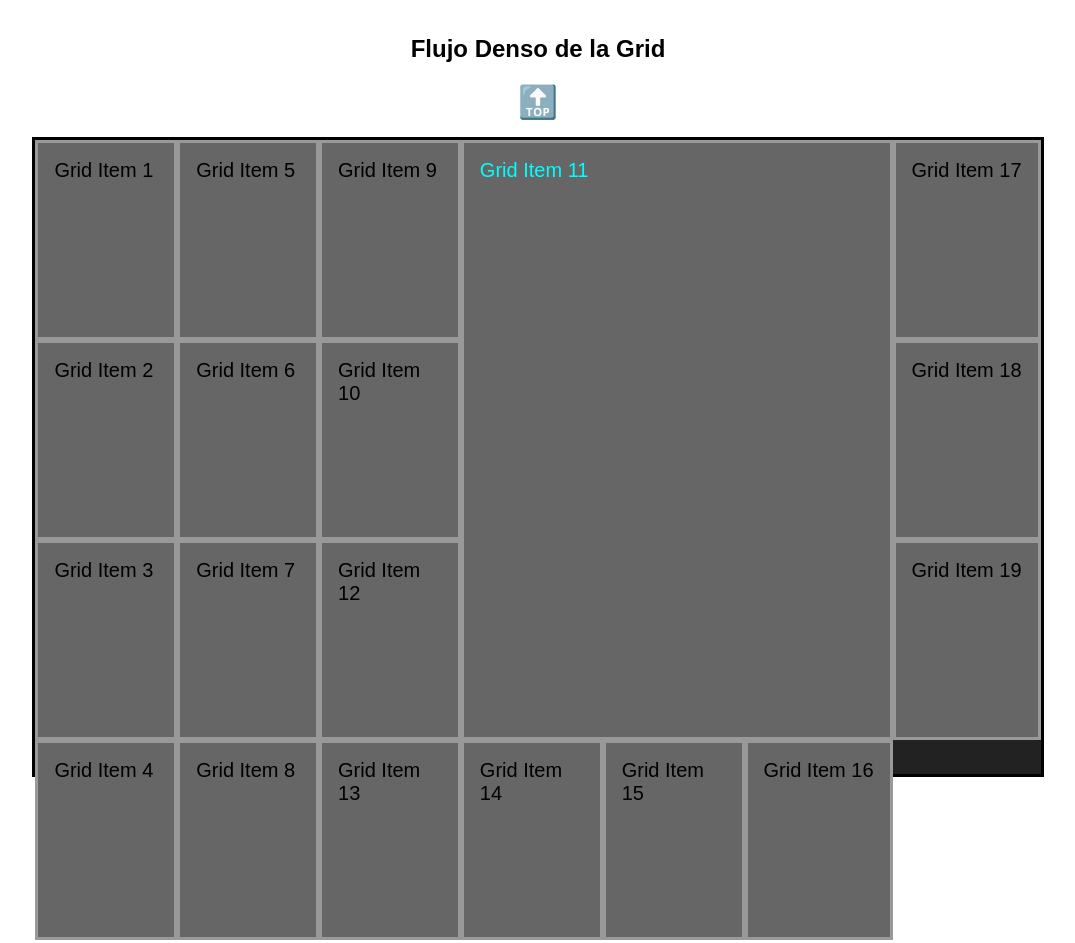
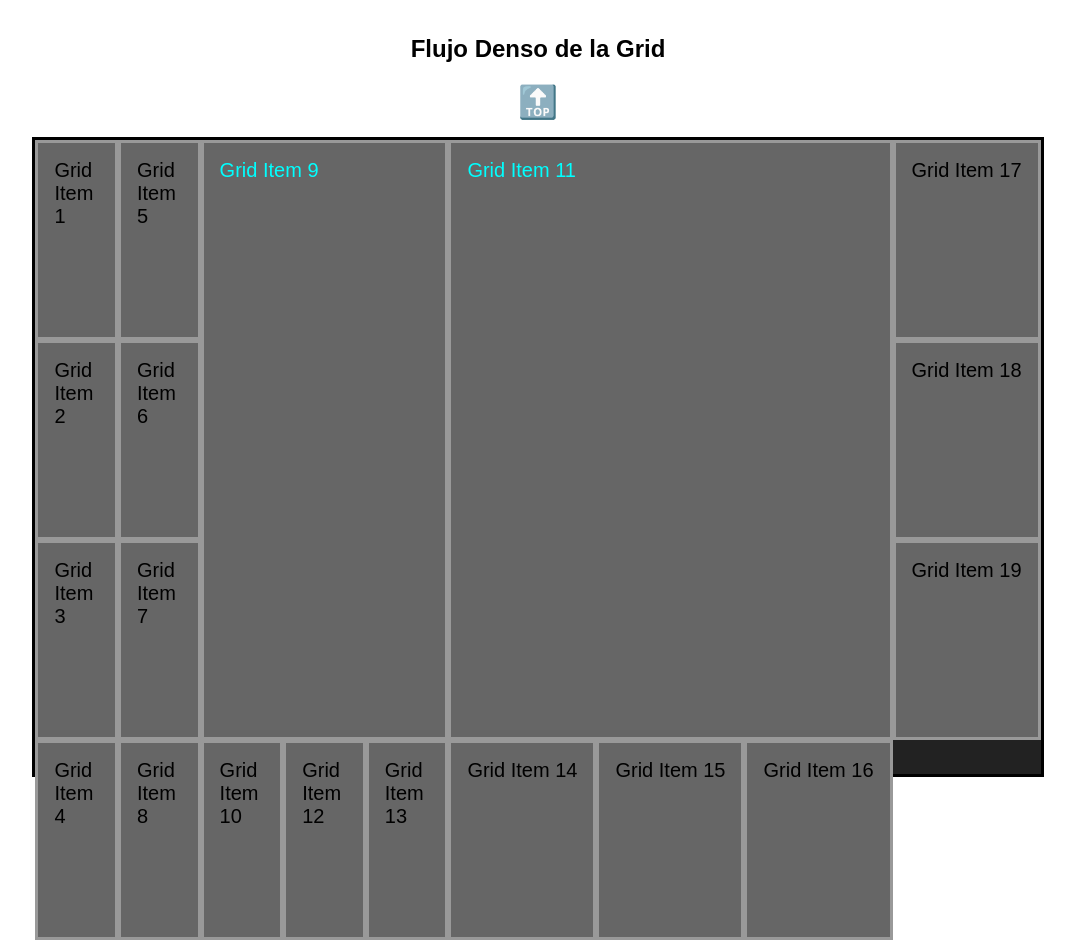
Before and after one commit to M00R3D/CursoFlexboxCss, a plain HTML site: page grid.html in a window 1280 px wide. Shown: the part 8120-9063 px from the top of the page, without its empty margins (102-1177 px from the left). Drawn offline with Linux system fonts and the light colour scheme.

Commit message:
Add CSS grid flow dense and explanations for layout structure

```diff
--- a/grid.css
+++ b/grid.css
@@ -161,15 +161,15 @@ html {
     /* Grid de 5cx4r */
     grid-template-columns: repeat(5, 1fr);
     grid-template-rows: repeat(4, 200px);
-    grid-auto-flow: row dense;
+    grid-auto-flow: row dense;/*para hacerlo denso es igual que el flow normal solo se le añde un espacio y la palabra dense*/
     grid-auto-flow: column dense;
   }
-
-  /* .grid-flow-dense .item:nth-child(9) {
+  /* en este caso podemos decir que es la manera que tenemos de aprovechar el espacio sobrante en algunas ocasiones que reubicamos items con .item:nth-child */
+.grid-flow-dense .item:nth-child(9) {
     color: cyan;
     grid-row: span 3;
     grid-column: span 3;
-  } */
+  }
 
   .grid-flow-dense .item:nth-child(11) {
     color: cyan;
```
